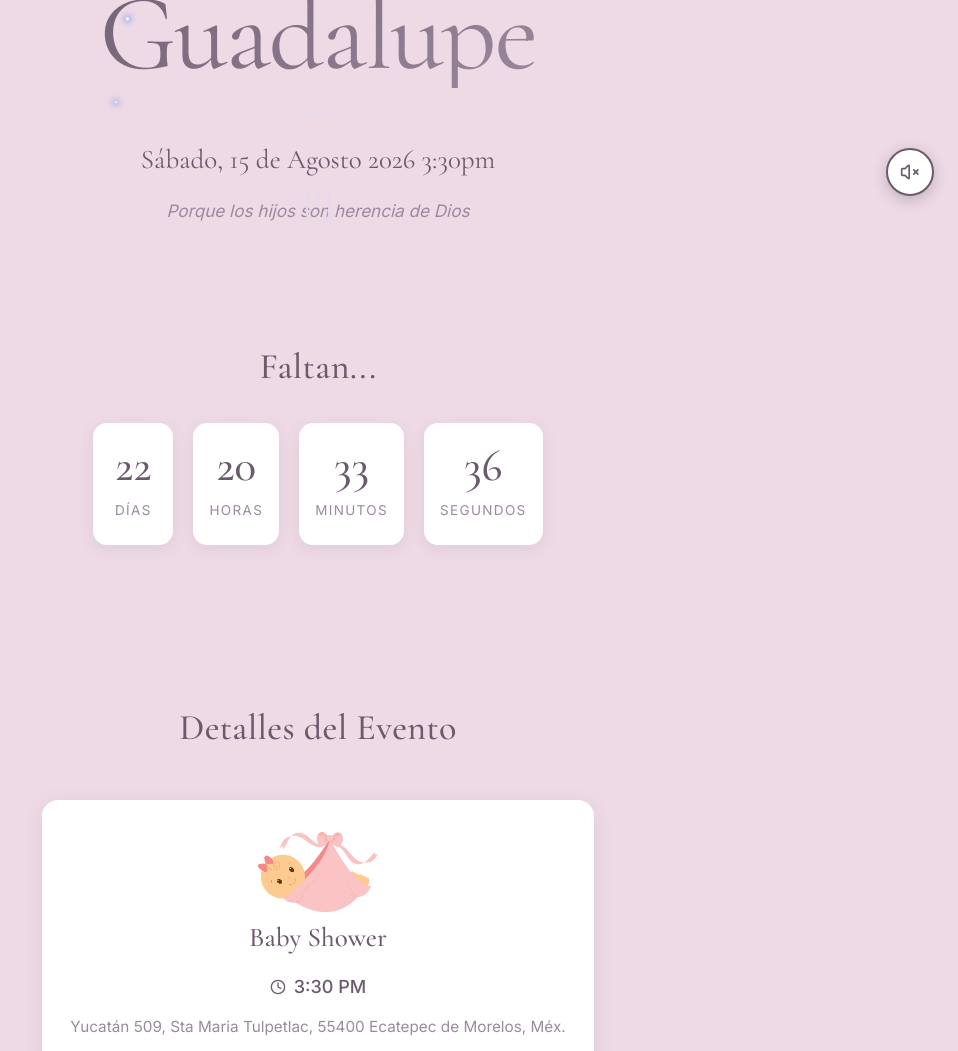
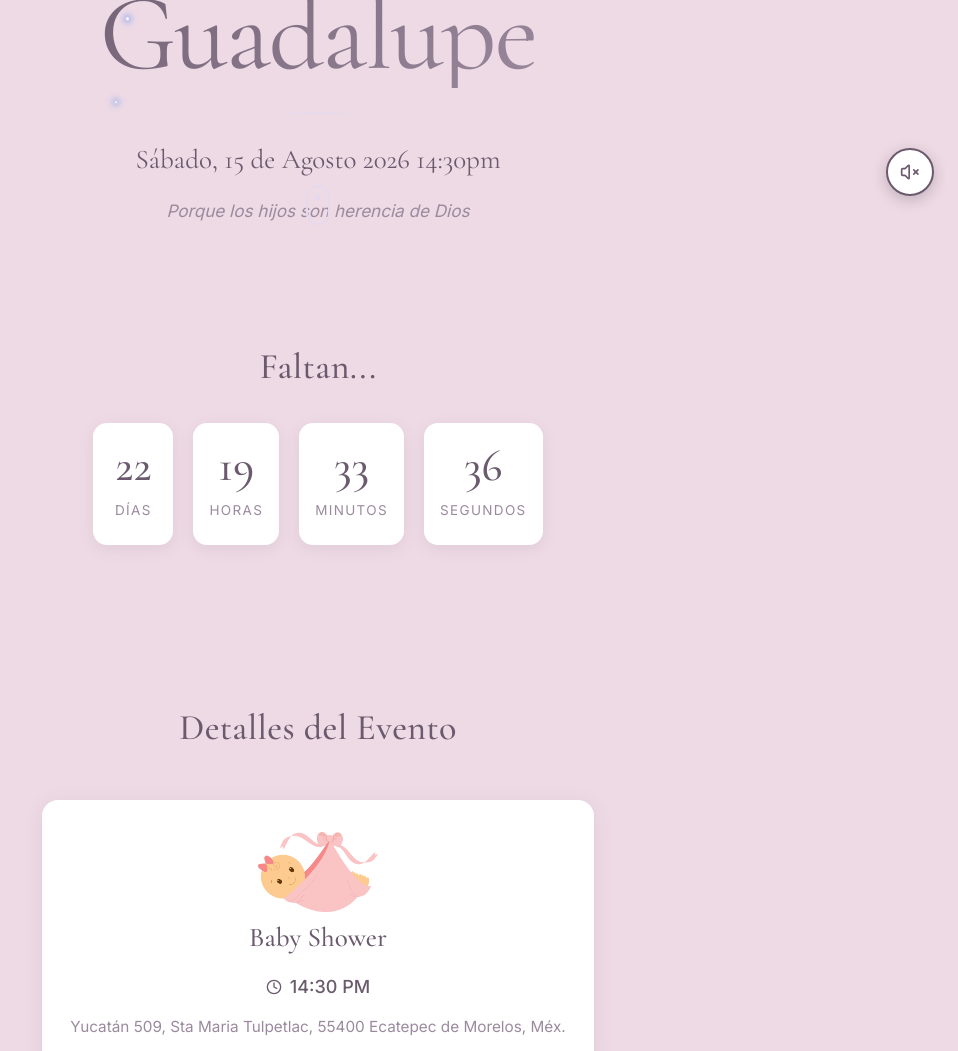
Before and after one commit to Adneil3004/EmilyBBshowerinvite, a React (Vite) app: page / in a window 1280 px wide. Shown: the part 580-1631 px from the top of the page, without its empty margins (322-1280 px from the left). Built offline with nearby package versions, Linux system fonts and the light colour scheme.

Commit message:
correccion de detalles finales

```diff
--- a/src/components/Countdown.jsx
+++ b/src/components/Countdown.jsx
@@ -2,7 +2,7 @@ import { useState, useEffect } from 'react';
 import { motion } from 'framer-motion';
 import './Countdown.css';
 
-const TARGET = new Date('2026-08-15T15:30:00').getTime();
+const TARGET = new Date('2026-08-15T14:30:00').getTime();
 
 function calcRemaining() {
   const diff = TARGET - Date.now();
--- a/src/components/Details.jsx
+++ b/src/components/Details.jsx
@@ -4,7 +4,7 @@ import './Details.css';
 
 const detailsData = {
   title: "Baby Shower",
-  time: "3:30 PM",
+  time: "14:30 PM",
   address: "Yucatán 509, Sta Maria Tulpetlac, 55400 Ecatepec de Morelos, Méx."
 };
 
--- a/src/components/Footer.jsx
+++ b/src/components/Footer.jsx
@@ -33,15 +33,7 @@ export default function Footer() {
         <p className="footer-family">
           La familia Hernandez Aldana
         </p>
-        <motion.button
-          className="whatsapp-btn"
-          onClick={shareWhatsApp}
-          whileHover={{ scale: 1.05 }}
-          whileTap={{ scale: 0.95 }}
-        >
-          <MessageCircle size={18} />
-          Compartir por WhatsApp
-        </motion.button>
+
       </motion.div>
     </footer>
   );
--- a/src/components/Hero.jsx
+++ b/src/components/Hero.jsx
@@ -4,7 +4,7 @@ import './Hero.css';
 
 const inviteData = {
   babyName: "Emily Guadalupe",
-  date: "Sábado, 15 de Agosto 2026 3:30pm",
+  date: "Sábado, 15 de Agosto 2026 14:30pm",
   verse: "Porque los hijos son herencia de Dios"
 };
 
```
